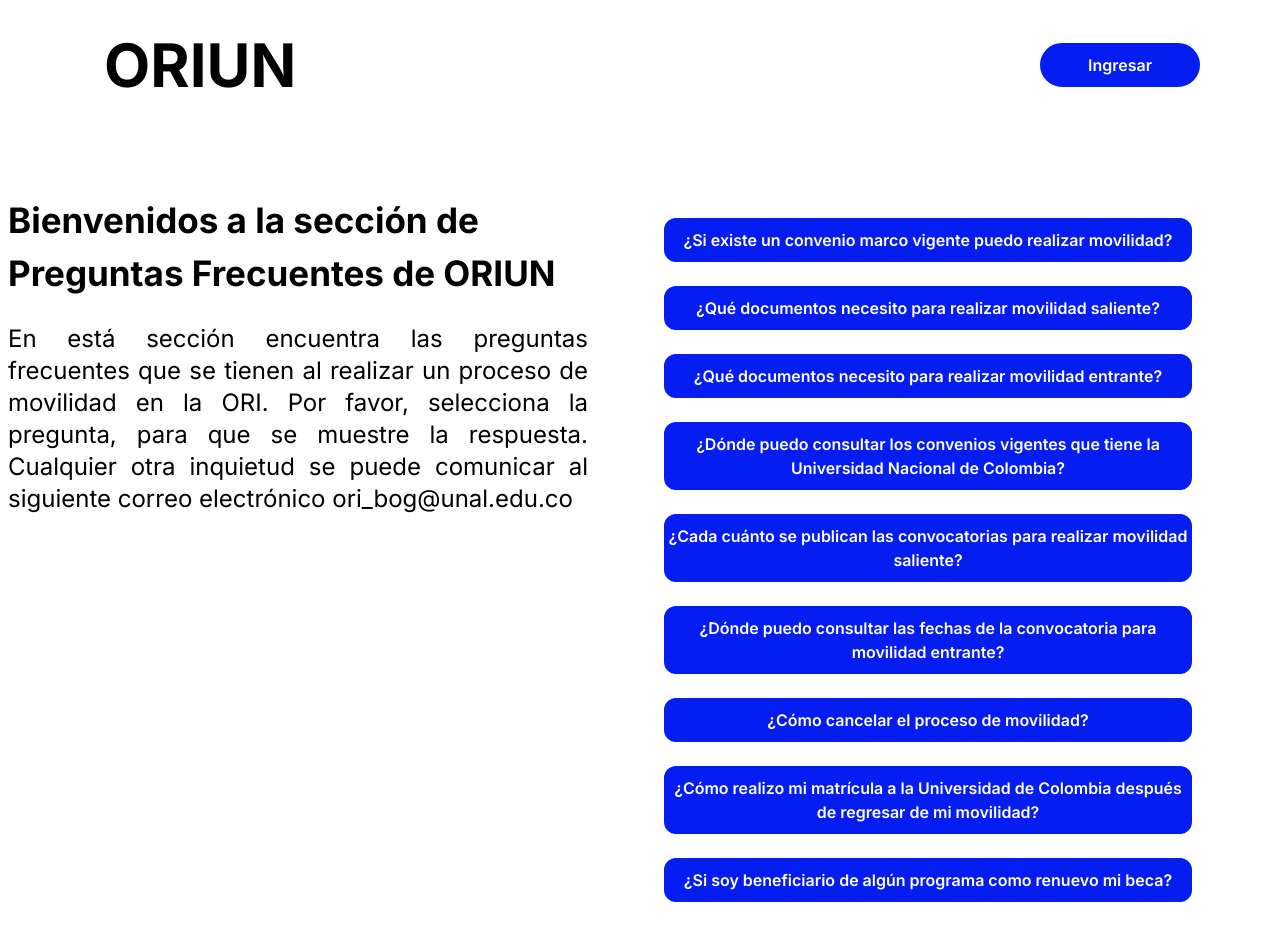
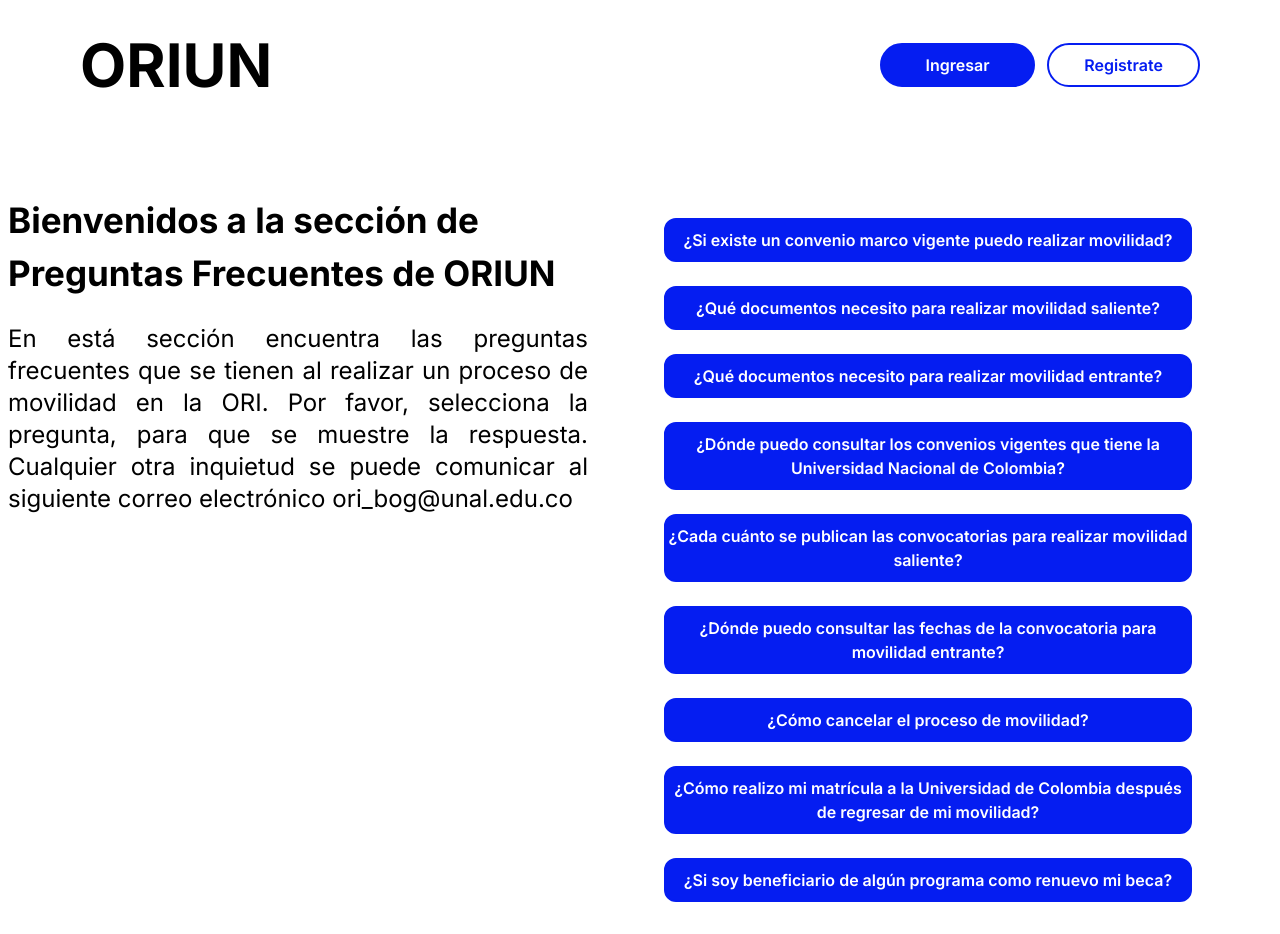
Before and after one commit to camunozv/oriun-frontend, a Next.js app: page /PreguntasFrecuentes in a window 1280 px wide. Built offline with nearby package versions, Linux system fonts and the light colour scheme.

Commit message:
Nice navigation from FAQ added

```diff
--- a/components/Navbar/Navbar.jsx
+++ b/components/Navbar/Navbar.jsx
@@ -1,6 +1,7 @@
 import Link from "next/link";
 import React from "react";
 import { signIn } from "next-auth/react";
+import { redirect } from "next/navigation";
 
 function Navbar() {
   // NOTES:
@@ -73,11 +74,9 @@ function Navbar() {
       className="flex items-center justify-between mx-auto max-w-[1580px]
     px-6 lg:px-20 3xl:px-0 z-30 py-5"
     >
-      <Link href="/" className="pl-6">
-        <h1 className="text-black font-bold text-[60px]">ORIUN</h1>
-      </Link>
+      <h1 className="text-black font-bold text-[60px]">ORIUN</h1>
 
-      <div className="w-40">
+      <div className="flex items-center gap-3 w-80">
         <button
           type="button"
           className="w-full font-semibold bg-figma_blue border-2 rounded-full border-figma_blue text-white hover:text-figma_blue hover:bg-white py-2"
@@ -85,8 +84,15 @@ function Navbar() {
         >
           Ingresar
         </button>
+        <Link href="/Registro" className="w-full">
+          <button
+            type="button"
+            className="w-full font-semibold bg-white border-2 rounded-full border-figma_blue text-figma_blue hover:text-white hover:bg-figma_blue py-2"
+          >
+            Registrate
+          </button>
+        </Link>
       </div>
-
     </nav>
   );
 }
```
